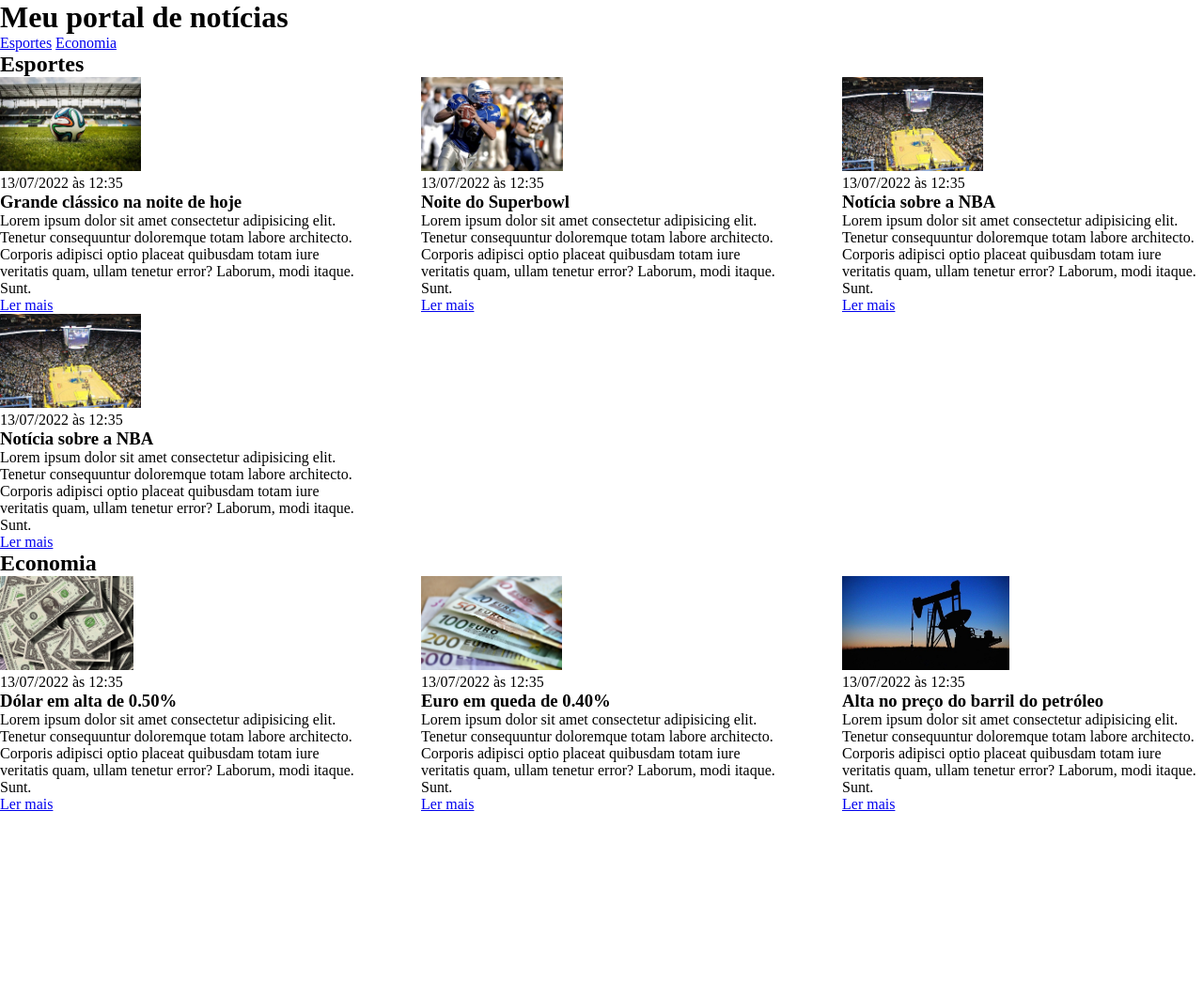
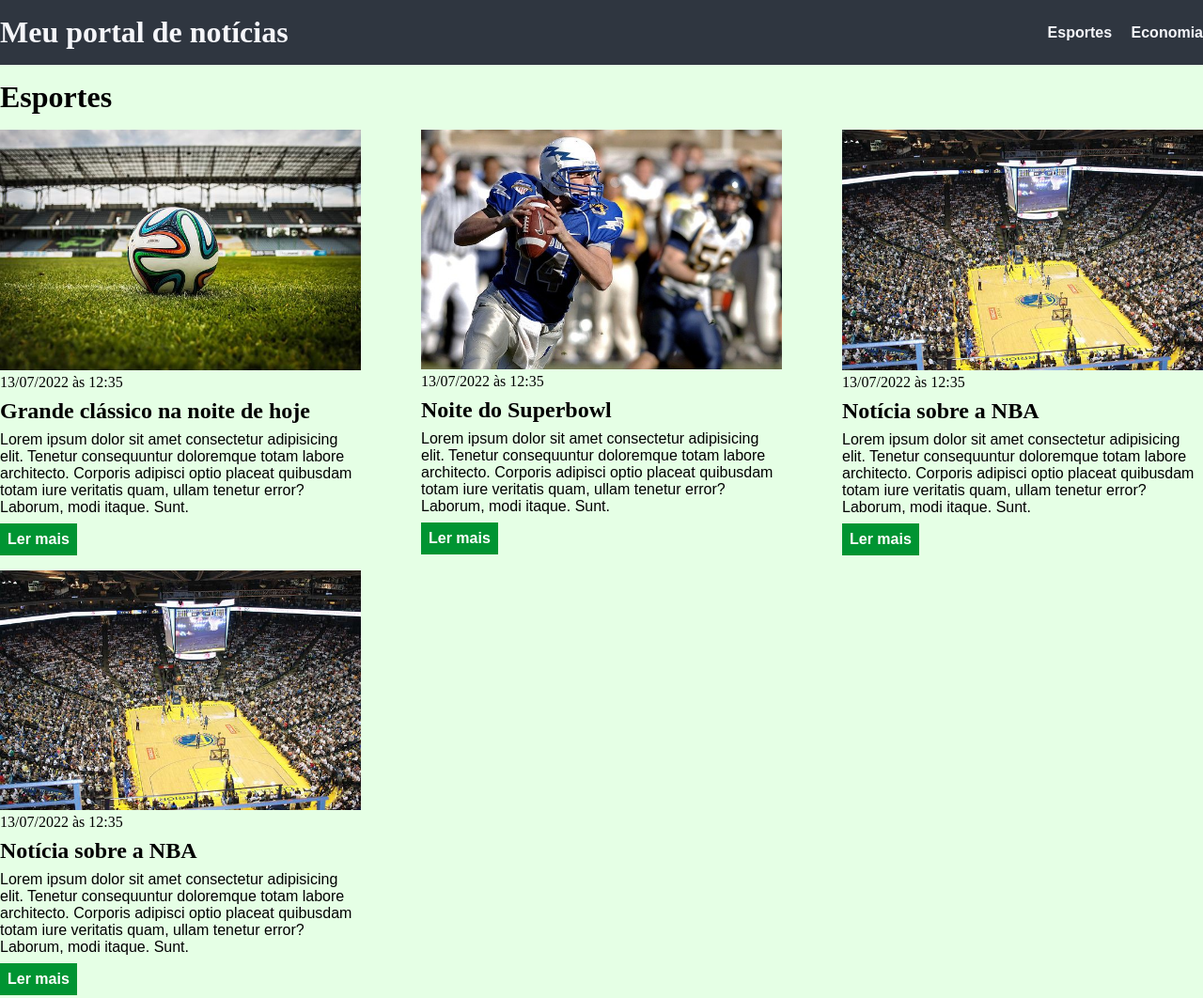
Before and after one commit to igormenezes343/curso_ebac_frontend, a plain HTML site: page index.html in a window 1280 px wide. Shown: the top 1062 px of the page at 94% size. Before the commit the page ends 865 px from the top, so only its background shows below. Drawn offline with Linux system fonts and the light colour scheme.

Commit message:
atualização

```diff
--- a/index.html
+++ b/index.html
@@ -23,7 +23,7 @@
         </nav>
     </div>
     </header>
-    <section id="esporte">
+    <section id="sports">
         <div class="container">
                 <h2>Esportes</h2>
             <div class="articles">
--- a/main.css
+++ b/main.css
@@ -3,8 +3,29 @@
     margin: 0;
     padding: 0;
 }
+body > header{
+    background-color: #2f3640;
+    padding: 16px 0px;
+    color: #f5f6fa;
+}
+header .container{
+    display: flex;
+    align-items: center;
+    justify-content: space-between;
+}
 header li{
     display: inline;
+    font-family: Arial, Helvetica, sans-serif;
+    font-weight: bold;
+    margin-left: 16px;
+
+}
+header li a{
+    color: #f5f6fa;
+    text-decoration: none;
+}
+header li a:hover{
+    text-decoration: underline;
 }
 .container{
     width: 1366;
@@ -16,8 +37,55 @@
     justify-content: space-between;
 }
 .articles article img{
-    height: 100px;
+    /*height: 100px;*/
+    width: 100%;
 }
 .articles article{
     width: 30%;
 }
+section{
+    padding: 16px 0px;
+}
+section h2,
+.articles article{
+    margin-bottom: 16px;
+}
+.articles article h3{
+    margin-top: 8px;
+    margin-bottom: 8px;
+}
+.articles article a{
+    background-color: blue;
+    color: #fff;
+    padding: 8px;
+    display: inline-block;
+    text-decoration: none;
+    font-weight: bold;
+    margin-top: 8px;
+}
+.articles article a:hover{
+    text-decoration: underline;
+}
+.articles article p,
+.articles article a{
+    font-family: Arial, Helvetica, sans-serif;
+}
+section h3{
+    font-size: 24px;
+}
+section h2{
+    font-size: 32px;
+}
+
+#sports{
+    background-color: rgba(0, 255, 0, 0.1);
+}
+#sports .articles article a{
+    background-color: #009432;
+}
+#economy{
+    background-color: #f8f59f;
+}
+#economy .articles article a {
+    background-color: #ff9f1a;
+}
```
